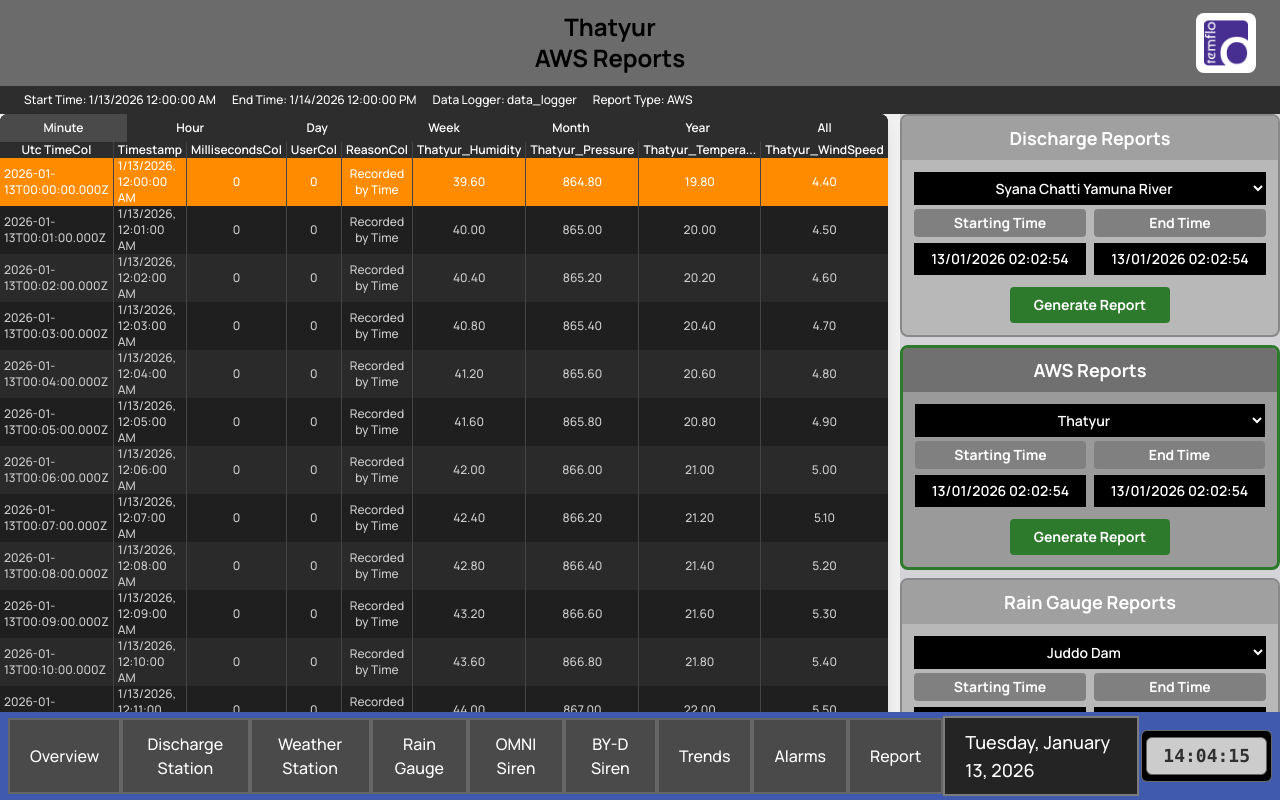
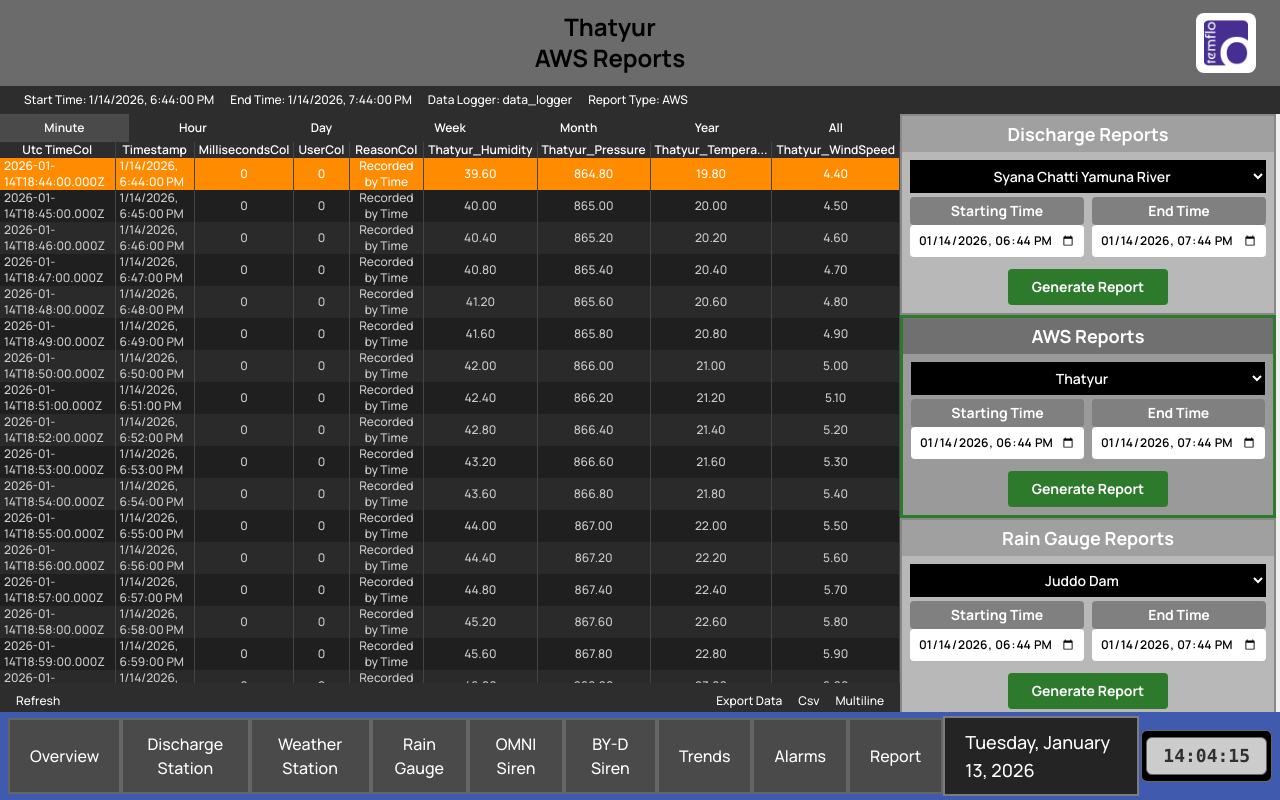
Before and after one commit to brainRottedCoder/temflo-design, a Next.js app: page /station-data in a window 1280 px wide. Built offline with nearby package versions, Linux system fonts and the light colour scheme.

Commit message:
fixed the station card

```diff
--- a/app/components/ReportCard.tsx
+++ b/app/components/ReportCard.tsx
@@ -1,14 +1,35 @@
 'use client';
 
 import { useState, useEffect } from 'react';
+
+const ONE_WEEK_MS = 7 * 24 * 60 * 60 * 1000;
 
 interface ReportCardProps {
     title: string;
     stations: { id: string; title: string }[];
     selectedStation: string;
     onStationChange: (stationId: string) => void;
-    onGenerate?: (startTime: string, endTime: string) => void;
+    onGenerate?: (startTime: Date, endTime: Date) => void;
     isActive?: boolean;
+}
+
+// Format date to datetime-local input format
+function formatDateForInput(date: Date): string {
+    const pad = (n: number) => n.toString().padStart(2, '0');
+    return `${date.getFullYear()}-${pad(date.getMonth() + 1)}-${pad(date.getDate())}T${pad(date.getHours())}:${pad(date.getMinutes())}`;
+}
+
+// Format date for display
+function formatDateForDisplay(date: Date): string {
+    return date.toLocaleString('en-GB', {
+        day: '2-digit',
+        month: '2-digit',
+        year: 'numeric',
+        hour: '2-digit',
+        minute: '2-digit',
+        second: '2-digit',
+        hour12: false
+    });
 }
 
 export default function ReportCard({
@@ -19,16 +40,67 @@ export default function ReportCard({
     onGenerate,
     isActive = false
 }: ReportCardProps) {
-    const [startTime, setStartTime] = useState('13/01/2026 02:02:54');
-    const [endTime, setEndTime] = useState('13/01/2026 02:02:54');
+    // Initialize with current time and 1 hour ago
+    const [endTime, setEndTime] = useState<Date>(() => new Date());
+    const [startTime, setStartTime] = useState<Date>(() => {
+        const start = new Date();
+        start.setHours(start.getHours() - 1);
+        return start;
+    });
+    const [error, setError] = useState<string | null>(null);
+
+    // Validate times
+    const validateTimes = (start: Date, end: Date): string | null => {
+        const now = new Date();
+
+        // Check if end time exceeds current UTC time
+        if (end > now) {
+            return 'End time cannot exceed current time';
+        }
+
+        // Check if start is after end
+        if (start >= end) {
+            return 'Start time must be before end time';
+        }
+
+        // Check if difference exceeds 1 week
+        const diff = end.getTime() - start.getTime();
+        if (diff > ONE_WEEK_MS) {
+            return 'Time range cannot exceed 1 week';
+        }
+
+        return null;
+    };
+
+    const handleStartTimeChange = (value: string) => {
+        const newStart = new Date(value);
+        if (!isNaN(newStart.getTime())) {
+            setStartTime(newStart);
+            setError(validateTimes(newStart, endTime));
+        }
+    };
+
+    const handleEndTimeChange = (value: string) => {
+        const newEnd = new Date(value);
+        if (!isNaN(newEnd.getTime())) {
+            setEndTime(newEnd);
+            setError(validateTimes(startTime, newEnd));
+        }
+    };
 
     const handleGenerate = () => {
+        const validationError = validateTimes(startTime, endTime);
+        if (validationError) {
+            setError(validationError);
+            return;
+        }
+        setError(null);
         onGenerate?.(startTime, endTime);
     };
 
     return (
         <div
-            className="rounded-lg overflow-hidden border-2 h-full flex flex-col transition-all"
+            className=" overflow-hidden border-2 h-full flex flex-col transition-all"
             style={{
                 backgroundColor: isActive ? '#9a9a9a' : '#b8b8b8',
                 borderColor: isActive ? '#2d7a2d' : '#888',
@@ -37,17 +109,16 @@ export default function ReportCard({
         >
             {/* Title Header */}
             <div
-                className="text-center py-2 px-4 flex-shrink-0"
+                className="text-center py-1 px-4 flex-shrink-0"
                 style={{ backgroundColor: isActive ? '#707070' : '#a0a0a0' }}
             >
                 <h3 className="text-lg font-bold text-white">{title}</h3>
             </div>
 
             {/* Content */}
-            <div className="p-3 space-y-2 flex-1 flex flex-col justify-center">
+            <div className="p-2 space-y-2 flex-1 flex flex-col justify-center">
                 {/* Station Selector */}
                 <div className="mb-1">
-
                     <select
                         value={selectedStation}
                         onChange={(e) => onStationChange(e.target.value)}
@@ -65,36 +136,47 @@ export default function ReportCard({
                 <div className="grid grid-cols-2 gap-2">
                     {/* Starting Time */}
                     <div>
-                        <label className="block text-center text-sm font-bold text-white mb-1.5 px-2 py-1 rounded" style={{ backgroundColor: '#808080' }}>
+                        <label className="block text-center text-sm font-bold text-white  px-2 py-1 rounded 2xl:text-lg" style={{ backgroundColor: '#808080' }}>
                             Starting Time
                         </label>
                         <input
-                            type="text"
-                            value={startTime}
-                            onChange={(e) => setStartTime(e.target.value)}
-                            className="w-full px-2 py-1.5 bg-black text-white text-center text-sm font-semibold focus:outline-none focus:ring-2 focus:ring-green-600"
+                            type="datetime-local"
+                            value={formatDateForInput(startTime)}
+                            onChange={(e) => handleStartTimeChange(e.target.value)}
+                            className="w-full px-2 py-2 bg-white text-black text-center text-xs font-semibold rounded cursor-pointer focus:outline-none focus:ring-2 focus:ring-green-600 2xl:text-lg"
+                            style={{ colorScheme: 'light' }}
                         />
                     </div>
 
                     {/* End Time */}
                     <div>
-                        <label className="block text-center text-sm font-bold text-white mb-1.5 px-2 py-1 rounded" style={{ backgroundColor: '#808080' }}>
+                        <label className="block text-center text-sm font-bold text-white  px-2 py-1 rounded 2xl:text-lg" style={{ backgroundColor: '#808080' }}>
                             End Time
                         </label>
                         <input
-                            type="text"
-                            value={endTime}
-                            onChange={(e) => setEndTime(e.target.value)}
-                            className="w-full px-2 py-1.5 bg-black text-white text-center text-sm font-semibold focus:outline-none focus:ring-2 focus:ring-green-600"
+                            type="datetime-local"
+                            value={formatDateForInput(endTime)}
+                            max={formatDateForInput(new Date())}
+                            onChange={(e) => handleEndTimeChange(e.target.value)}
+                            className="w-full px-2 py-2 bg-white text-black text-center text-xs font-semibold rounded cursor-pointer focus:outline-none focus:ring-2 focus:ring-green-600 2xl:text-lg"
+                            style={{ colorScheme: 'light' }}
                         />
                     </div>
                 </div>
+
+                {/* Error Message */}
+                {error && (
+                    <div className="text-red-600 text-xs font-semibold text-center bg-red-100 px-2 py-1 rounded 2xl:text-lg">
+                        {error}
+                    </div>
+                )}
 
                 {/* Generate Report Button */}
                 <div className="flex justify-center pt-1">
                     <button
                         onClick={handleGenerate}
-                        className="text-white font-bold py-2 px-6 rounded text-sm transition-colors hover:opacity-90"
+                        disabled={!!error}
+                        className={`text-white font-bold py-2 px-6 rounded text-sm transition-colors ${error ? 'opacity-50 cursor-not-allowed' : 'hover:opacity-90'}`}
                         style={{ backgroundColor: '#2d7a2d' }}
                     >
                         Generate Report
--- a/app/services/stationDataGenerator.ts
+++ b/app/services/stationDataGenerator.ts
@@ -82,9 +82,6 @@ export function getColumnsByType(type: ReportType, stationName: string): TableCo
                 { key: 'pressure', label: `${prefix}_Pressure`, align: 'center' },
                 { key: 'temperature', label: `${prefix}_Temperature`, align: 'center' },
                 { key: 'windSpeed', label: `${prefix}_WindSpeed`, align: 'center' },
-                { key: 'rainfallDay', label: `${prefix}_Rainfall_Day`, align: 'center' },
-                { key: 'rainfallHr', label: `${prefix}_Rainfall_Hr`, align: 'center' },
-                { key: 'solarRadiation', label: `${prefix}_Solar_Rad`, align: 'center' },
             ];
         case 'rain-gauge':
             return [
@@ -123,17 +120,67 @@ function getIntervalByTab(tab: TimeTab): number {
     }
 }
 
-// Generate data based on report type
+// Generate data based on report type with time filtering
 export function generateStationData(
     type: ReportType,
     stationId: string,
     tab: TimeTab,
-    startTime?: string,
-    endTime?: string
+    startTime?: Date,
+    endTime?: Date
 ): TableRow[] {
-    const rowCount = getRowCountByTab(tab);
-    const interval = getIntervalByTab(tab);
-    const baseDate = startTime ? new Date(startTime) : new Date('2026-01-13T00:00:00');
+    // Use provided times or defaults
+    const now = new Date();
+    const end = endTime || now;
+    const start = startTime || new Date(end.getTime() - getIntervalByTab(tab) * getRowCountByTab(tab));
+
+    // Calculate time range
+    const timeRange = end.getTime() - start.getTime();
+
+    // Determine interval based on tab or time range
+    let interval: number;
+    let rowCount: number;
+
+    switch (tab) {
+        case 'Minute':
+            interval = 60000; // 1 minute
+            rowCount = Math.min(Math.ceil(timeRange / interval), 1000);
+            break;
+        case 'Hour':
+            interval = 3600000; // 1 hour
+            rowCount = Math.min(Math.ceil(timeRange / interval), 168); // max 1 week in hours
+            break;
+        case 'Day':
+            interval = 86400000; // 1 day
+            rowCount = Math.min(Math.ceil(timeRange / interval), 7); // max 1 week in days
+            break;
+        case 'Week':
+            interval = 604800000; // 1 week
+            rowCount = Math.min(Math.ceil(timeRange / interval), 1);
+            break;
+        case 'Month':
+            interval = 2592000000; // ~30 days
+            rowCount = 1; // max 1 week won't have full months
+            break;
+        case 'Year':
+            interval = 31536000000; // 1 year
+            rowCount = 1;
+            break;
+        case 'All':
+        default:
+            // For 'All', use minute intervals if range is small, hour if larger
+            if (timeRange <= 3600000) {
+                interval = 60000; // 1 minute
+            } else if (timeRange <= 86400000) {
+                interval = 3600000; // 1 hour
+            } else {
+                interval = 86400000; // 1 day
+            }
+            rowCount = Math.min(Math.ceil(timeRange / interval), 500);
+            break;
+    }
+
+    // Ensure at least 1 row
+    rowCount = Math.max(rowCount, 1);
 
     // Use station ID for consistent random seed
     const seed = stationId.split('').reduce((acc, char) => acc + char.charCodeAt(0), 0);
@@ -141,7 +188,11 @@ export function generateStationData(
     const data: TableRow[] = [];
 
     for (let i = 0; i < rowCount; i++) {
-        const timestamp = new Date(baseDate.getTime() + i * interval);
+        const timestamp = new Date(start.getTime() + i * interval);
+
+        // Stop if we exceed end time
+        if (timestamp > end) break;
+
         const randomFactor = (seed + i) % 100 / 100;
 
         const baseRow: TableRow = {
--- a/app/station-data/page.tsx
+++ b/app/station-data/page.tsx
@@ -16,6 +16,19 @@ import {
 
 const tabs: TimeTab[] = ['Minute', 'Hour', 'Day', 'Week', 'Month', 'Year', 'All'];
 
+// Format date for display
+function formatDateForDisplay(date: Date): string {
+    return date.toLocaleString('en-US', {
+        month: 'numeric',
+        day: 'numeric',
+        year: 'numeric',
+        hour: 'numeric',
+        minute: '2-digit',
+        second: '2-digit',
+        hour12: true
+    });
+}
+
 export default function StationDataPage() {
     // Active report type and station selections
     const [activeReportType, setActiveReportType] = useState<ReportType>('aws');
@@ -23,6 +36,13 @@ export default function StationDataPage() {
         'discharge': 'ds-001',
         'aws': 'ws-001',
         'rain-gauge': 'rg-001'
+    });
+
+    // Time range state
+    const [timeRange, setTimeRange] = useState<{ start: Date; end: Date }>(() => {
+        const end = new Date();
+        const start = new Date(end.getTime() - 3600000); // 1 hour ago
+        return { start, end };
     });
 
     // Table state
@@ -51,12 +71,18 @@ export default function StationDataPage() {
 
         if (station) {
             const newColumns = getColumnsByType(activeReportType, station.title);
-            const newData = generateStationData(activeReportType, stationId, activeTab);
+            const newData = generateStationData(
+                activeReportType,
+                stationId,
+                activeTab,
+                timeRange.start,
+                timeRange.end
+            );
             setColumns(newColumns);
             setTableData(newData);
             setSelectedRow(0);
         }
-    }, [activeReportType, selectedStations, activeTab]);
+    }, [activeReportType, selectedStations, activeTab, timeRange]);
 
     // Handle station change
     const handleStationChange = (type: ReportType, stationId: string) => {
@@ -69,9 +95,10 @@ export default function StationDataPage() {
     };
 
     // Handle generate report
-    const handleGenerateReport = (type: ReportType, startTime: string, endTime: string) => {
+    const handleGenerateReport = (type: ReportType, startTime: Date, endTime: Date) => {
         setActiveReportType(type);
-        console.log(`Generating ${type} report from ${startTime} to ${endTime}`);
+        setTimeRange({ start: startTime, end: endTime });
+        console.log(`Generating ${type} report from ${startTime.toISOString()} to ${endTime.toISOString()}`);
     };
 
     return (
@@ -95,16 +122,16 @@ export default function StationDataPage() {
 
                 {/* Metadata Bar */}
                 <div className="px-6 py-1.5 text-xs text-white flex items-center gap-4 flex-shrink-0" style={{ backgroundColor: '#2d2d2d' }}>
-                    <span>Start Time: 1/13/2026 12:00:00 AM</span>
-                    <span>End Time: 1/14/2026 12:00:00 PM</span>
+                    <span>Start Time: {formatDateForDisplay(timeRange.start)}</span>
+                    <span>End Time: {formatDateForDisplay(timeRange.end)}</span>
                     <span>Data Logger: data_logger</span>
                     <span>Report Type: {getReportTypeName(activeReportType)}</span>
                 </div>
 
                 {/* Content Grid */}
-                <div className="grid grid-cols-1 lg:grid-cols-[1fr_380px] gap-3 flex-1 overflow-hidden">
+                <div className="grid grid-cols-1 lg:grid-cols-[1fr_380px] flex-1 overflow-hidden">
                     {/* Left: Data Table */}
-                    <div className="bg-white rounded-lg shadow-lg overflow-hidden flex flex-col h-full bg-zinc-900" style={{ backgroundColor: '#1a1a1a' }}>
+                    <div className="bg-white  shadow-lg overflow-hidden flex flex-col h-full bg-zinc-900" style={{ backgroundColor: '#1a1a1a' }}>
                         {/* Tab Navigation */}
                         <div className="flex flex-shrink-0" style={{ backgroundColor: '#2d2d2d' }}>
                             {tabs.map((tab) => (
@@ -175,7 +202,7 @@ export default function StationDataPage() {
                     </div>
 
                     {/* Right: Report Cards */}
-                    <div className="flex flex-col gap-2 h-full bg-zinc-300">
+                    <div className="flex mr-1 flex-col h-full bg-zinc-300">
                         <div className="flex-1">
                             <ReportCard
                                 title="Discharge Reports"
```
